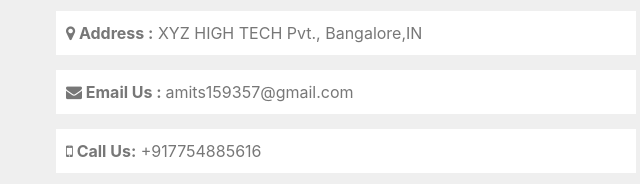
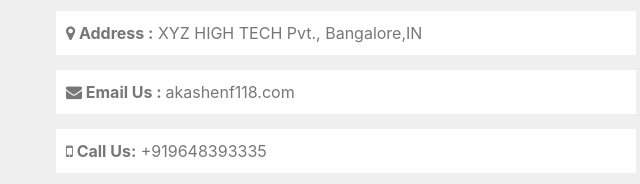
Before and after one commit to skyA3101/EduQuation, a plain HTML site: page 5.About Us.html in a window 1280 px wide. Shown: the part 616-800 px from the top of the page, 599-1239 px from the left. Drawn offline with nearby package versions, Linux system fonts and the light colour scheme.

Commit message:
Update 5.About Us.html

```diff
--- a/5.About Us.html
+++ b/5.About Us.html
@@ -79,9 +79,9 @@
               Bangalore,IN </div>
 
             <div class="follow"><b><i class="fa fa-envelope" aria-hidden="true"></i> Email Us : </b>
-              amits159357@gmail.com</div>
+              akashenf118.com</div>
 
-            <div class="follow"><b><i class="fa fa-mobile" aria-hidden="true"></i> Call Us:</b> +917754885616</div>
+            <div class="follow"><b><i class="fa fa-mobile" aria-hidden="true"></i> Call Us:</b> +919648393335</div>
 
           </div>
 
```
